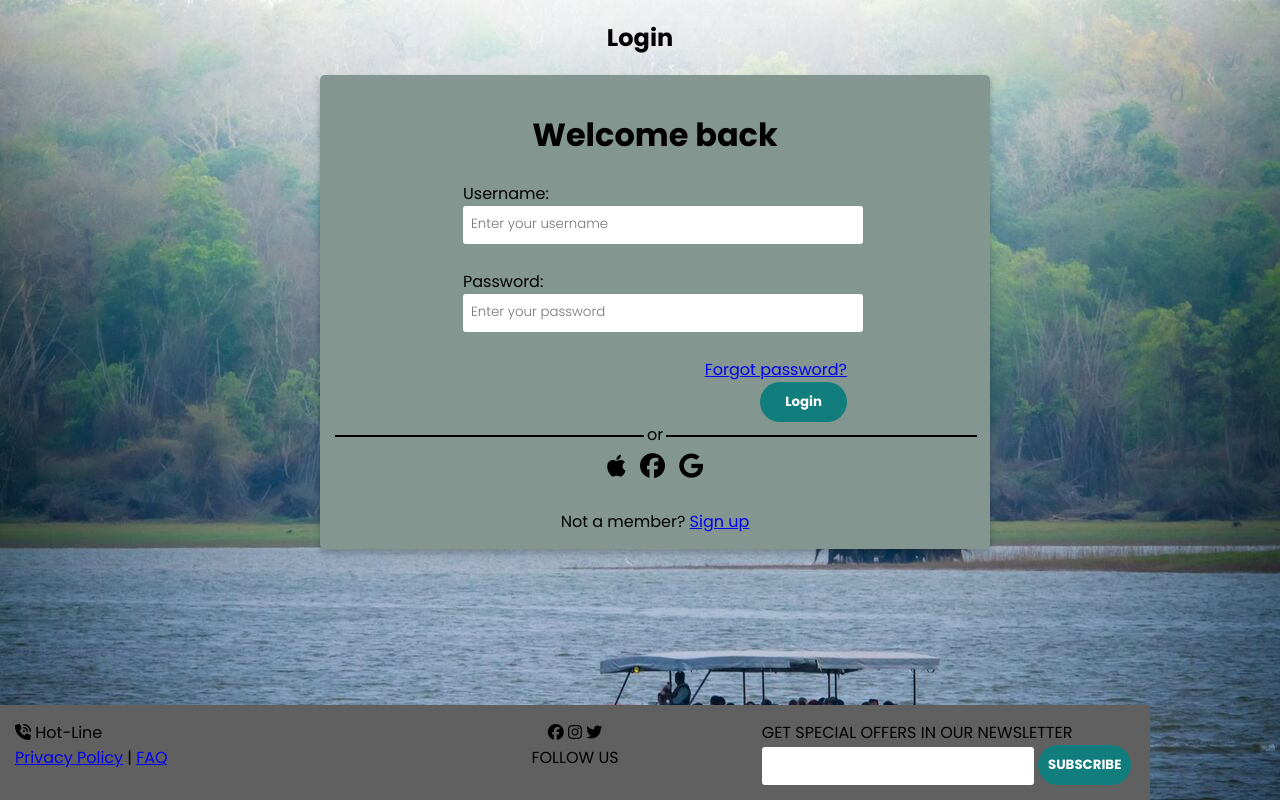
After one commit to Seniru/boat-safari-trip-management, a PHP site: page /src/login.php in a window 1280 px wide. The commit adds this page. Run offline with PHP 8.4, Linux system fonts and the light colour scheme; some libraries are stand-ins or nearby versions.

Commit message:
Add login page

```diff
--- /dev/null
+++ b/src/login.php
@@ -0,0 +1,42 @@
+<!DOCTYPE html>
+<html lang="en">
+    <head>
+        <meta charset="UTF-8">
+        <meta name="viewport" content="width=device-width, initial-scale=1.0">
+        <!--google fonts-->
+		<link rel="preconnect" href="https://fonts.googleapis.com">
+		<link rel="preconnect" href="https://fonts.gstatic.com" crossorigin>
+		<link href="https://fonts.googleapis.com/css2?family=Poppins:ital,wght@0,100;0,200;0,300;0,400;0,500;0,600;0,700;0,800;0,900;1,100;1,200;1,300;1,400;1,500;1,600;1,700;1,800;1,900&display=swap" rel="stylesheet">
+		<!--component styles-->
+		<link rel="stylesheet" href="../styles/components.css">
+        <link rel="stylesheet" href="../styles/login.css">
+		<!--font awesomem-->
+		<script src="https://kit.fontawesome.com/36fdbb8e6c.js" crossorigin="anonymous"></script>
+        <title>Login</title>
+    </head>
+    <body>
+
+        <h2>Login</h2>
+        <div class="container">
+            <h1>Welcome back</h1>
+            <form method="POST" action="">
+                <label for="username">Username:</label><br>
+                <input type="text" name="username" id="username" placeholder="Enter your username"><br><br>
+                <label for="password">Password:</label><br>
+                <input type="password" name="password" id="password" placeholder="Enter your password"><br><br>
+                <section class="toright">
+                    <a href="/">Forgot password?</a><br>
+                    <input type="submit" name="submit" value="Login">
+                </section>
+            </form>
+            <div id="separator"><span>or</span></div>
+            <i class="fa-brands fa-apple"></i>
+            <i class="fa-brands fa-facebook"></i>
+            <i class="fa-brands fa-google"></i>
+            <br><br>
+            Not a member? <a href="signup.php">Sign up</a>
+        </div>
+        <?php require("./views/footer.php") ?>
+
+    </body>
+</html>
--- a/src/views/footer.php
+++ b/src/views/footer.php
@@ -1,8 +1,8 @@
 <footer>
 	<div id="footer-links">
 		<i class="fa-solid fa-phone-volume"></i> Hot-Line <br>
-		<a href="privacy.html">Privacy Policy</a> |
-		<a href="faq.html">FAQ</a>
+		<a href="policy.php">Privacy Policy</a> |
+		<a href="faq.php">FAQ</a>
 	</div>
 	<div id="footer-socials">
 		<i class="fa-brands fa-facebook"></i>
--- a/styles/components.css
+++ b/styles/components.css
@@ -182,7 +182,8 @@ input[type=text],
 input[type=number],
 input[type=email],
 input[type=date],
-input[type=time] {
+input[type=time],
+input[type=password] {
 	background-color: #FFFFFF;
 	border-radius: 3px;
 	padding: 8px;
@@ -198,7 +199,8 @@ input[type=text]:focus,
 input[type=number]:focus,
 input[type=email]:focus,
 input[type=date]:focus,
-input[type=time]:focus {
+input[type=time]:focus,
+input[type=password]:focus {
 	border-bottom: 2px solid #FDF526;
 }
 
--- /dev/null
+++ b/styles/login.css
@@ -0,0 +1,63 @@
+
+body {
+    background-image: url("../images/slideshow-03.jpg");
+}
+
+h2 {
+    text-align: center;
+}
+
+footer {
+    position: absolute;
+    bottom: 0px;
+}
+
+.container {
+    width: 50%;
+    position: relative;
+    left: 25%;
+    text-align: center;
+}
+
+form {
+    text-align: left;
+    width: 60%;
+    left: 20%;
+    position: relative;
+}
+
+form > input[type=text], form > input[type=password] {
+    width: 100%;
+}
+
+input[type=submit] {
+    padding-left: 25px;
+    padding-right: 25px;
+}
+
+#separator::after {
+    content: "";
+    display: block;
+    width: 100%;
+    height: 0px;
+    border: 1px solid black;
+    position: relative;
+    top: -12px;
+}
+
+#separator > span {
+    background-color: #839790;
+    z-index: 666;
+    position: relative;
+    padding-left: 3px;
+    padding-right: 3px;
+}
+
+.toright {
+    text-align: right;
+}
+
+.container > .fa-brands {
+    font-size: 25px;
+    padding: 5px;
+}
```
